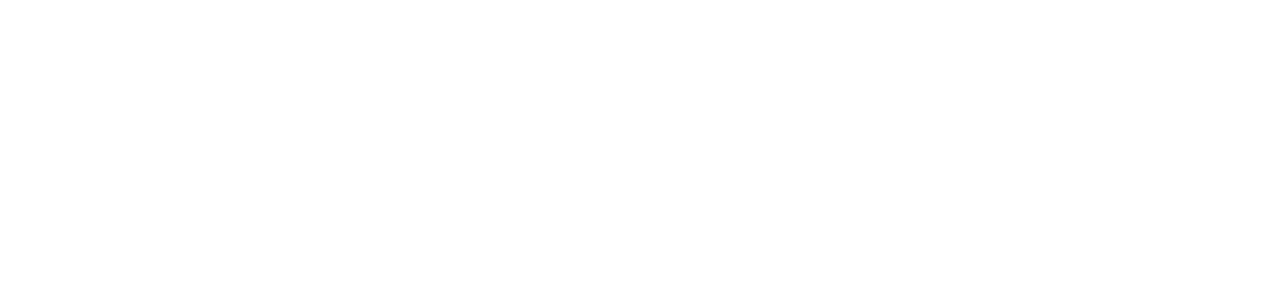
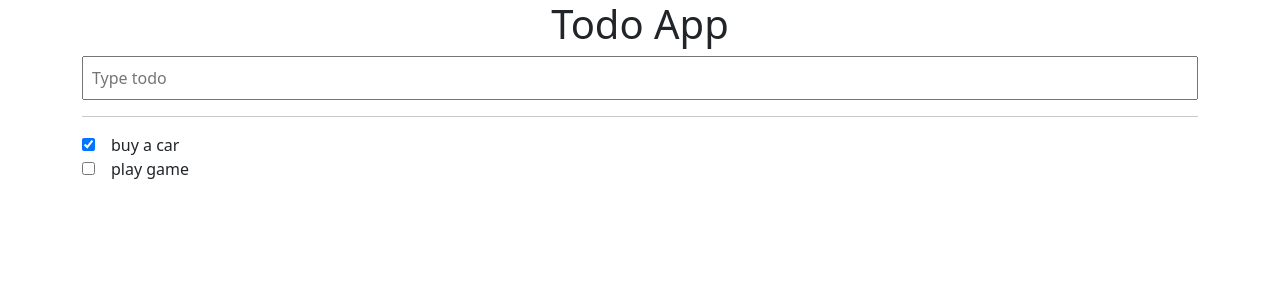
Before and after one commit to yunanjk/todo, a Vue app: page / in a window 1280 px wide. Shown: the top 300 px of the page. Built offline with nearby package versions, Linux system fonts and the light colour scheme.

Commit message:
todo list (1)

```diff
--- a/src/App.vue
+++ b/src/App.vue
@@ -1,11 +1,40 @@
 <template>
-  <div>
-
+  <div class="container">
+    <h1 class="text-center">Todo App</h1>
+    <input v-model="todoText" @keyup.enter="addTodo" type="text" class="w-100 p-2" placeholder="Type todo">
+    <hr>
+    <Todo v-for="(todo, index) in todos" :key="index" :todo="todo" />
   </div>
 </template>
 
 <script>
+import Todo from "@/components/Todo.vue";
+
 export default {
-
+  name: "App",
+  components: {
+    Todo
+  },
+  data() {
+    return {
+      todos: [
+        { id: 1, text: "buy a car", checked: true },
+        { id: 2, text: "play game", checked: false }
+      ],
+      todoText: ""
+    }
+  },
+  methods: {
+    addTodo(e) {
+      // console.log(e);
+      // console.log(e.target.value);
+      this.todos.push({
+        id: Math.random(),
+        text: e.target.value,
+        checked: false
+      });
+      this.todoText = "";
+    }
+  }
 }
 </script>
--- /dev/null
+++ b/src/components/Todo.vue
@@ -0,0 +1,18 @@
+<template>
+    <div>
+        <input type="checkbox" :checked="todo.checked">
+        <span class="m-3">{{ todo.text }}</span>
+    </div>
+</template>
+
+<script>
+export default {
+    name: "TodoComp",
+    props: {
+        todo: {
+            type: Object,
+            requried: true
+        }
+    }
+}
+</script>
```
